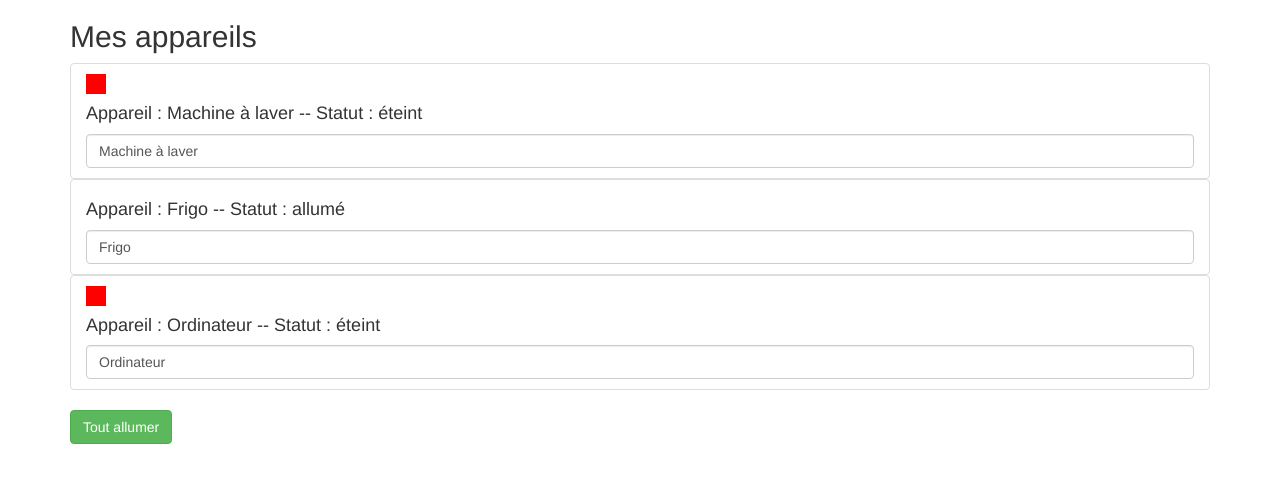
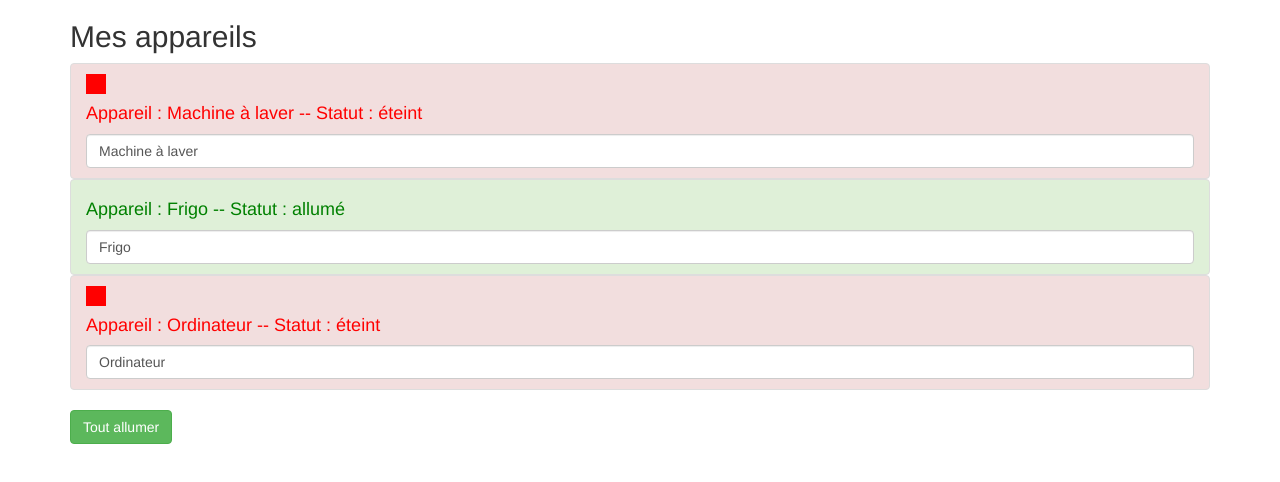
Before and after one commit to srroger/openclassroom-first-project, an Angular app: page / in a window 1280 px wide. Shown: the top 482 px of the page. Built offline with nearby package versions, Linux system fonts and the light colour scheme.

Commit message:
Added ngStyle and ngClass directive by attributes that will change the style of the text and the class of li according to status

```diff
--- a/src/app/appareil/appareil.component.html
+++ b/src/app/appareil/appareil.component.html
@@ -1,6 +1,9 @@
-<li class="list-group-item">
+<!-- <li class="list-group-item"> -->
+<li [ngClass]="{'list-group-item': true,
+								'list-group-item-success': appareilStatus === 'allumé',
+								'list-group-item-danger': appareilStatus === 'éteint'}">
 	<div style="width:20px;height:20px;background-color:red;"
 	*ngIf="appareilStatus === 'éteint'"></div>
-  <h4>Appareil : {{ appareilName }} -- Statut : {{ getStatus() }}</h4>
+  <h4 [ngStyle]="{color: getColor()}" >Appareil : {{ appareilName }} -- Statut : {{ getStatus() }}</h4>
   <input type="text" class="form-control" [(ngModel)]="appareilName">
 </li>
--- a/src/app/appareil/appareil.component.ts
+++ b/src/app/appareil/appareil.component.ts
@@ -19,4 +19,12 @@
   getStatus() {
     return this.appareilStatus;
   }
+
+  getColor() {
+  	if (this.appareilStatus === 'éteint') {
+  		return 'red';
+  	} else if(this.appareilStatus === 'allumé') {
+  		return 'green';
+  	}
+  }
 }
```
